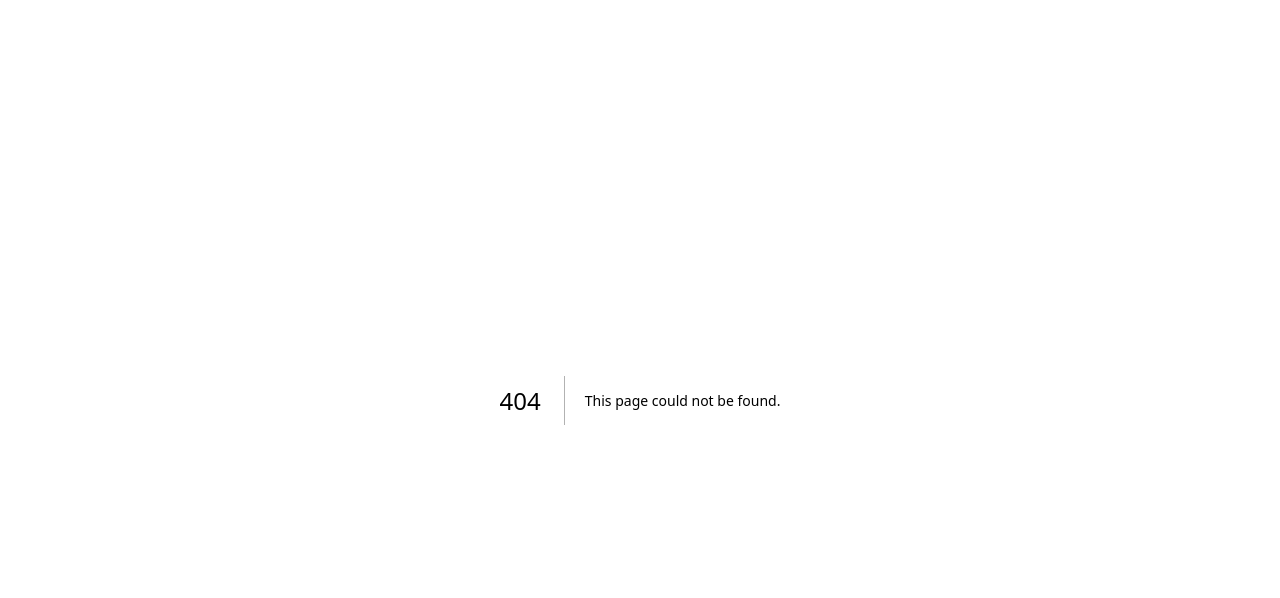
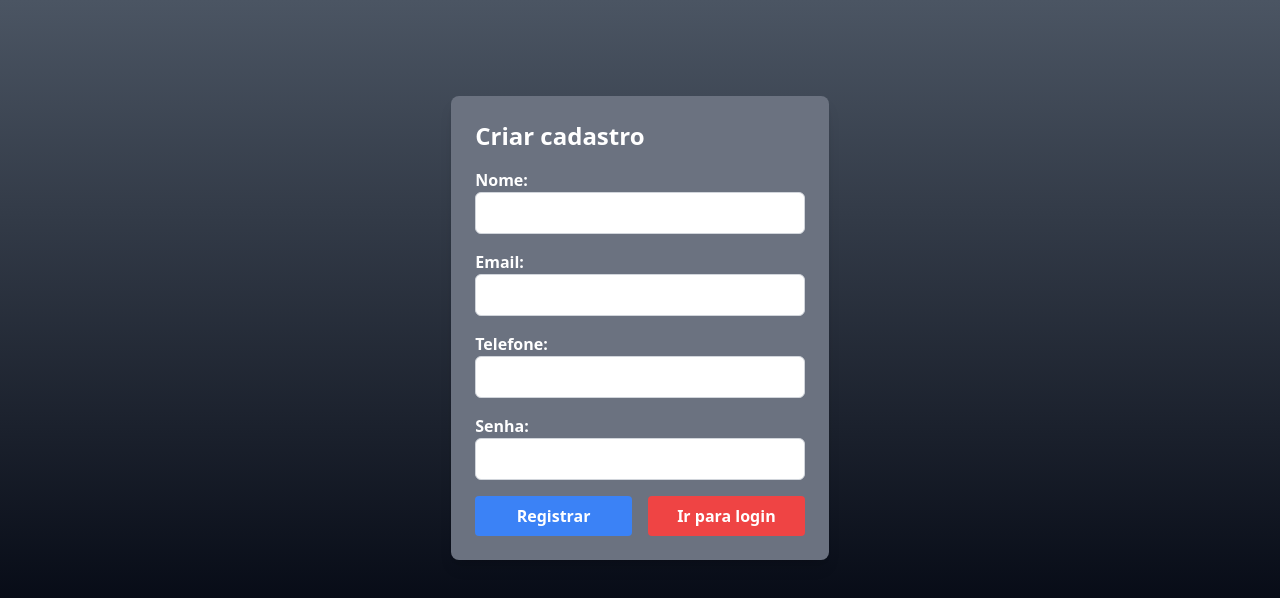
Before and after one commit to GustavoGussoni/clients_web_site, a Next.js app: page /register in a window 1280 px wide. Before the commit this address had no page. Shown: the top 598 px of the page. Built offline with nearby package versions, Linux system fonts and the light colour scheme.

Commit message:
feat: create login/register pages

```diff
--- a/package.json
+++ b/package.json
@@ -9,6 +9,7 @@
     "lint": "next lint"
   },
   "dependencies": {
+    "@hookform/resolvers": "^3.1.0",
     "@types/node": "20.2.5",
     "@types/react": "18.2.8",
     "@types/react-dom": "18.2.4",
@@ -20,7 +21,9 @@
     "postcss": "8.4.24",
     "react": "18.2.0",
     "react-dom": "18.2.0",
+    "react-hook-form": "^7.44.3",
     "react-icons": "^4.9.0",
+    "react-toastify": "^9.1.3",
     "tailwindcss": "3.3.2",
     "typescript": "5.1.3",
     "zod": "^3.21.4"
--- /dev/null
+++ b/src/components/loginForm.tsx
@@ -0,0 +1,81 @@
+import Link from "next/link";
+import { useState } from "react";
+
+const LoginForm = () => {
+  const [formData, setFormData] = useState({
+    email: "",
+    password: "",
+  });
+
+  const { email, password } = formData;
+
+  const handleChange = (e) => {
+    setFormData({
+      ...formData,
+      [e.target.name]: e.target.value,
+    });
+  };
+
+  const handleSubmit = (e) => {
+    e.preventDefault();
+    // Lógica para autenticar o usuário
+    console.log(formData);
+    // Limpar os campos do formulário
+    setFormData({
+      email: "",
+      password: "",
+    });
+  };
+
+  return (
+    <form
+      onSubmit={handleSubmit}
+      className="bg-gray-500 shadow-lg rounded-lg overflow-hidden p-6"
+    >
+      <h1 className="font-bold text-2xl mb-4">Login</h1>
+      <div className="mb-4">
+        <label htmlFor="email" className="font-bold">
+          Email:
+        </label>
+        <input
+          type="email"
+          id="email"
+          name="email"
+          value={email}
+          onChange={handleChange}
+          className="border border-gray-300 rounded-md px-3 py-2 w-full text-black"
+        />
+      </div>
+      <div className="mb-4">
+        <label htmlFor="password" className="font-bold">
+          Senha:
+        </label>
+        <input
+          type="password"
+          id="password"
+          name="password"
+          value={password}
+          onChange={handleChange}
+          className="border border-gray-300 rounded-md px-3 py-2 w-full text-black"
+        />
+      </div>
+      <div className="flex justify-between items-center">
+        <button
+          type="submit"
+          className="bg-blue-500 hover:bg-blue-700 text-white font-bold py-2 px-4 rounded flex-grow w-full"
+        >
+          Entrar
+        </button>
+        <div className="mx-2"></div>
+        <Link
+          className="bg-red-500 hover:bg-red-700 text-white font-bold py-2 px-4 rounded flex-grow w-full text-center"
+          href="/register"
+        >
+          Cadastro
+        </Link>
+      </div>
+    </form>
+  );
+};
+
+export default LoginForm;
--- /dev/null
+++ b/src/components/registerForm.tsx
@@ -0,0 +1,114 @@
+import Link from "next/link";
+import { useState } from "react";
+
+const RegisterForm = () => {
+  const [formData, setFormData] = useState({
+    full_name: "",
+    email: "",
+    phone: "",
+    password: "",
+  });
+
+  const { full_name, email, phone, password } = formData;
+
+  const handleChange = (e) => {
+    setFormData({
+      ...formData,
+      [e.target.name]: e.target.value,
+    });
+  };
+
+  const handleSubmit = (e) => {
+    e.preventDefault();
+    // Lógica para enviar os dados do formulário
+    console.log(formData);
+    // Limpar os campos do formulário
+    setFormData({
+      full_name: "",
+      email: "",
+      phone: "",
+      password: "",
+    });
+  };
+
+  return (
+    <div>
+      <form
+        onSubmit={handleSubmit}
+        className="bg-gray-500 shadow-lg rounded-lg overflow-hidden p-6"
+      >
+        <h1 className="font-bold text-2xl mb-4">Criar cadastro</h1>
+        <div className="mb-4">
+          <label htmlFor="full_name" className="font-bold">
+            Nome:
+          </label>
+          <input
+            type="text"
+            id="full_name"
+            name="full_name"
+            value={full_name}
+            onChange={handleChange}
+            className="border border-gray-300 rounded-md px-3 py-2 w-full text-black"
+          />
+        </div>
+        <div className="mb-4">
+          <label htmlFor="email" className="font-bold">
+            Email:
+          </label>
+          <input
+            type="email"
+            id="email"
+            name="email"
+            value={email}
+            onChange={handleChange}
+            className="border border-gray-300 rounded-md px-3 py-2 w-full text-black"
+          />
+        </div>
+        <div className="mb-4">
+          <label htmlFor="phone" className="font-bold">
+            Telefone:
+          </label>
+          <input
+            type="tel"
+            id="phone"
+            name="phone"
+            value={phone}
+            onChange={handleChange}
+            className="border border-gray-300 rounded-md px-3 py-2 w-full text-black"
+          />
+        </div>
+        <div className="mb-4">
+          <label htmlFor="password" className="font-bold">
+            Senha:
+          </label>
+          <input
+            type="password"
+            id="password"
+            name="password"
+            value={password}
+            onChange={handleChange}
+            className="border border-gray-300 rounded-md px-3 py-2 w-full text-black"
+          />
+        </div>
+
+        <div className="flex justify-between items-center">
+          <button
+            type="submit"
+            className="bg-blue-500 hover:bg-blue-700 text-white font-bold py-2 px-4 rounded flex-grow w-full"
+          >
+            Registrar
+          </button>
+          <div className="mx-2"></div>
+          <Link
+            className="bg-red-500 hover:bg-red-700 text-white font-bold py-2 px-4 rounded flex-grow w-full text-center"
+            href="/login"
+          >
+            Ir para login
+          </Link>
+        </div>
+      </form>
+    </div>
+  );
+};
+
+export default RegisterForm;
--- a/src/pages/index.tsx
+++ b/src/pages/index.tsx
@@ -1,4 +1,5 @@
 import ContactCard from "@/components/contactCard";
+import RegisterForm from "@/components/registerForm";
 import { contactData } from "@/schemas/contact.schema";
 import api from "@/services/api";
 import { GetServerSideProps, NextPage } from "next";
--- /dev/null
+++ b/src/pages/login.tsx
@@ -0,0 +1,14 @@
+import LoginForm from "@/components/loginForm";
+import { NextPage } from "next";
+
+const Login: NextPage = () => {
+  return (
+    <main
+      className={`body flex min-h-screen flex-col items-center justify-between p-24`}
+    >
+      <LoginForm />
+    </main>
+  );
+};
+
+export default Login;
--- /dev/null
+++ b/src/pages/register.tsx
@@ -0,0 +1,14 @@
+import RegisterForm from "@/components/registerForm";
+import { NextPage } from "next";
+
+const Register: NextPage = () => {
+  return (
+    <main
+      className={`body flex min-h-screen flex-col items-center justify-between p-24`}
+    >
+      <RegisterForm />
+    </main>
+  );
+};
+
+export default Register;
```
Also changed, not shown: src/schemas/client.schema.ts (added, +19 -0 lines), 1 other file (tests, documents, lock files or other folders).
